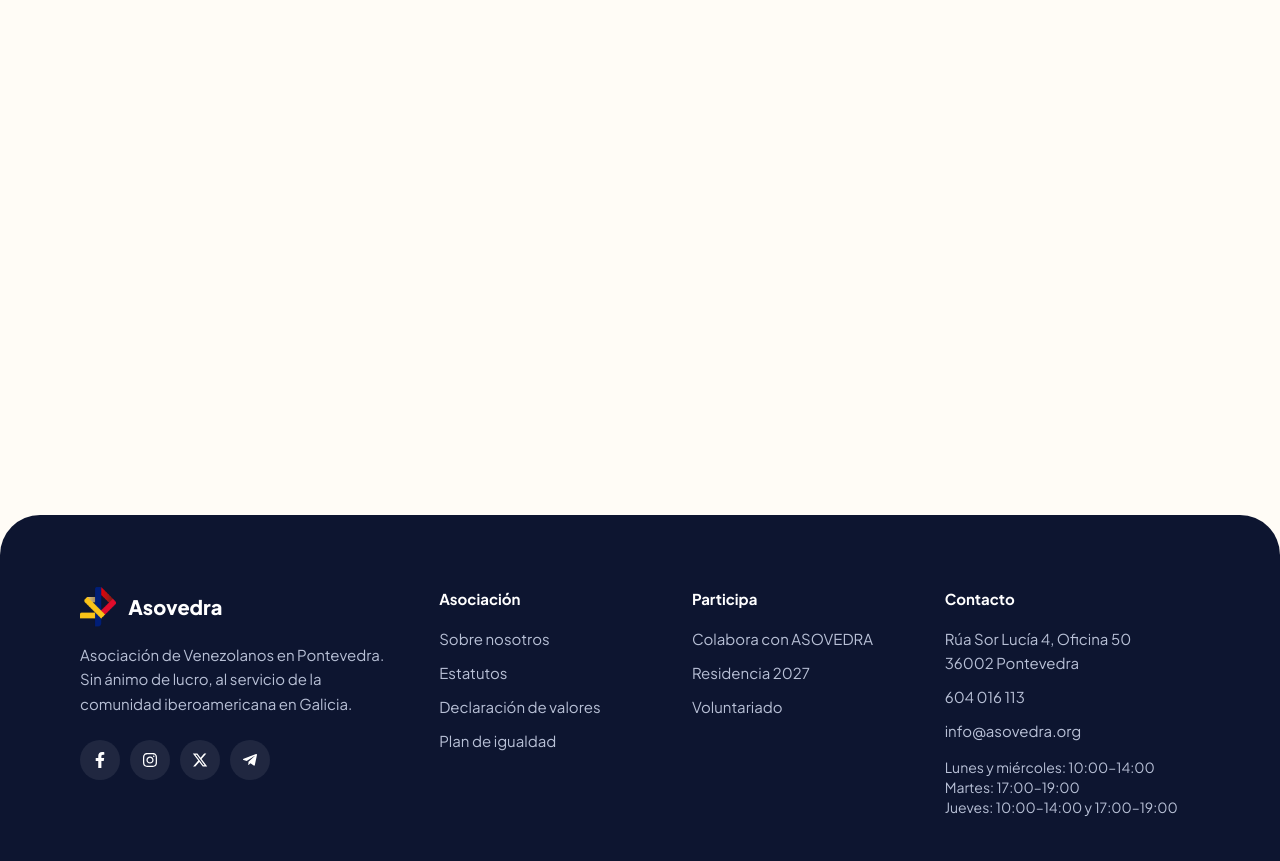
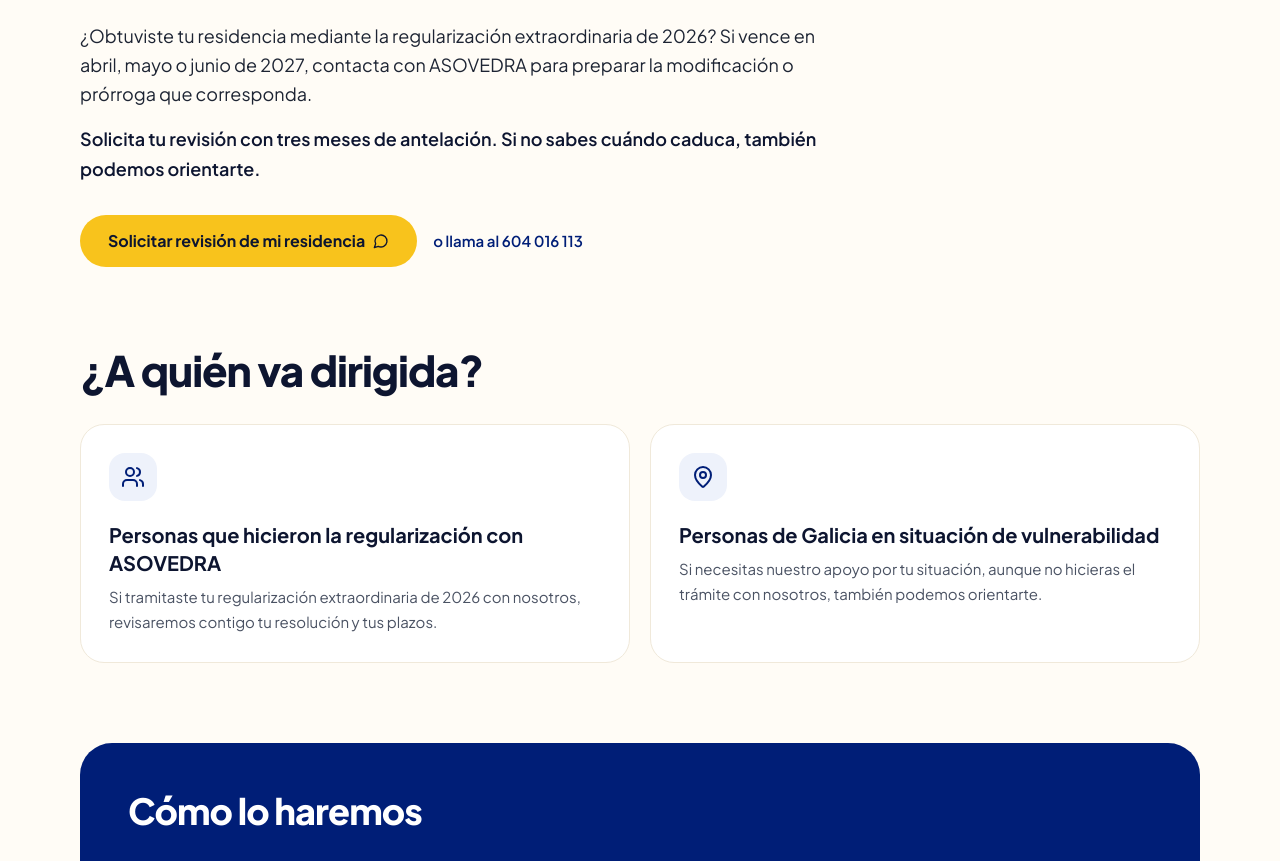
Before and after one commit to eliasosoriio/asovedra.org, a React (Vite) app: page /residencia-2027 in a window 1280 px wide. Shown: the part 420-1281 px from the top of the page. Built offline with nearby package versions, Linux system fonts and the light colour scheme; no server answers; what @midudev/tailwind-animations would draw is missing.

Commit message:
feat: página de la campaña Residencia 2027

```diff
--- a/src/pages/Residencia2027.jsx
+++ b/src/pages/Residencia2027.jsx
@@ -1,12 +1,124 @@
 import React from 'react'
+import { LuCircleAlert, LuMapPin, LuMessageCircle, LuUsers } from 'react-icons/lu'
+import SEO from '../components/SEO'
 import InternalPageHero from '../components/layout/InternalPageHero'
+import Button from '../components/ui/Button'
+import SectionHeader from '../components/ui/SectionHeader'
+import { RESIDENCIA } from '../constants/residencia'
+import { CONTACT } from '../constants/site'
 
-// TODO: contenido completo en las tareas 6 y 7 del plan.
+const audiences = [
+  {
+    icon: LuUsers,
+    title: 'Personas que hicieron la regularización con ASOVEDRA',
+    text: 'Si tramitaste tu regularización extraordinaria de 2026 con nosotros, revisaremos contigo tu resolución y tus plazos.'
+  },
+  {
+    icon: LuMapPin,
+    title: 'Personas de Galicia en situación de vulnerabilidad',
+    text: 'Si necesitas nuestro apoyo por tu situación, aunque no hicieras el trámite con nosotros, también podemos orientarte.'
+  }
+]
+
+function Cta() {
+  return (
+    <div className="flex flex-wrap items-center gap-x-4 gap-y-3">
+      <Button href={RESIDENCIA.ctaHref} variant="yellow" size="lg" icon={<LuMessageCircle />}>
+        {RESIDENCIA.cta}
+      </Button>
+      <a href={`tel:${CONTACT.phone}`} className="text-[15px] font-semibold text-navy underline-offset-4 hover:underline">
+        o llama al {CONTACT.phoneDisplay}
+      </a>
+    </div>
+  )
+}
+
 function Residencia2027() {
   return (
-    <main className="min-h-screen">
-      <InternalPageHero eyebrow="Residencia 2027" title="Residencia 2027" />
-    </main>
+    <>
+      <SEO
+        title="Residencia 2027"
+        description={RESIDENCIA.intro}
+        keywords="residencia 2027, regularización extraordinaria 2026, prórroga residencia, modificación residencia, asovedra pontevedra"
+        canonical="/residencia-2027"
+      />
+
+      <main className="min-h-screen pb-24">
+        <InternalPageHero eyebrow="Residencia 2027" pillTone="blue" title={RESIDENCIA.headline} />
+
+        <section className="mx-auto max-w-[1200px] px-5 lg:px-10">
+          <div className="max-w-3xl space-y-4 text-lg leading-relaxed text-body">
+            <p>{RESIDENCIA.intro}</p>
+            <p className="font-semibold text-ink">{RESIDENCIA.advance}</p>
+          </div>
+          <div className="mt-8">
+            <Cta />
+          </div>
+        </section>
+
+        <section className="mx-auto max-w-[1200px] px-5 pt-20 lg:px-10">
+          <SectionHeader title="¿A quién va dirigida?" />
+          <div className="mt-8 grid gap-5 md:grid-cols-2">
+            {audiences.map((item) => {
+              const Icon = item.icon
+              return (
+                <article key={item.title} className="rounded-[24px] border border-line bg-white p-7">
+                  <span className="grid h-12 w-12 place-items-center rounded-2xl bg-pill-blue text-navy">
+                    <Icon aria-hidden="true" className="h-6 w-6" />
+                  </span>
+                  <h3 className="mt-5 text-xl font-bold text-ink">{item.title}</h3>
+                  <p className="mt-2 text-[15px] leading-relaxed text-muted">{item.text}</p>
+                </article>
+              )
+            })}
+          </div>
+        </section>
+
+        <section className="mx-auto max-w-[1200px] px-5 pt-20 lg:px-10">
+          <div className="rounded-[32px] bg-navy p-8 text-white sm:p-12">
+            <h2 className="text-3xl font-extrabold tracking-[-0.025em] sm:text-4xl">Cómo lo haremos</h2>
+            <ol className="mt-8 grid gap-6 md:grid-cols-3">
+              {RESIDENCIA.steps.map((step, index) => (
+                <li key={step} className="rounded-[22px] border border-white/15 bg-white/[0.07] p-6">
+                  <span className="grid h-9 w-9 place-items-center rounded-full bg-yellow text-base font-extrabold text-ink">
+                    {index + 1}
+                  </span>
+                  <p className="mt-4 text-[17px] leading-relaxed text-[#dfe6fa]">{step}</p>
+                </li>
+              ))}
+            </ol>
+          </div>
+        </section>
+
+        <section className="mx-auto max-w-[1200px] px-5 pt-20 lg:px-10">
+          <div className="flex gap-4 rounded-[24px] border border-[#f3d27a] bg-pill-yellow p-7 sm:p-8">
+            <LuCircleAlert aria-hidden="true" className="mt-1 h-6 w-6 shrink-0 text-[#7a5a00]" />
+            <div className="space-y-3 text-[16px] leading-relaxed text-[#4a3a00]">
+              <h2 className="text-xl font-bold text-ink">Importante</h2>
+              <p>
+                Los tres meses son el margen que recomendamos para preparar tu caso; no significan que el trámite pueda
+                presentarse desde ese momento. Primero comprobaremos tu resolución y tus fechas.
+              </p>
+              <p>
+                Contactar con nosotros no reserva automáticamente una cita ni presenta ninguna solicitud ante Extranjería.
+              </p>
+            </div>
+          </div>
+        </section>
+
+        <section className="mx-auto max-w-[1200px] px-5 pt-20 lg:px-10">
+          <div className="rounded-[28px] bg-sand p-8 sm:p-12">
+            <h2 className="max-w-2xl text-3xl font-extrabold tracking-[-0.025em] text-ink">
+              Organicemos tu revisión con tiempo
+            </h2>
+            <p className="mt-3 max-w-2xl text-[17px] text-muted">{RESIDENCIA.advance}</p>
+            <div className="mt-7">
+              <Cta />
+            </div>
+          </div>
+        </section>
+      </main>
+    </>
   )
 }
 
```
